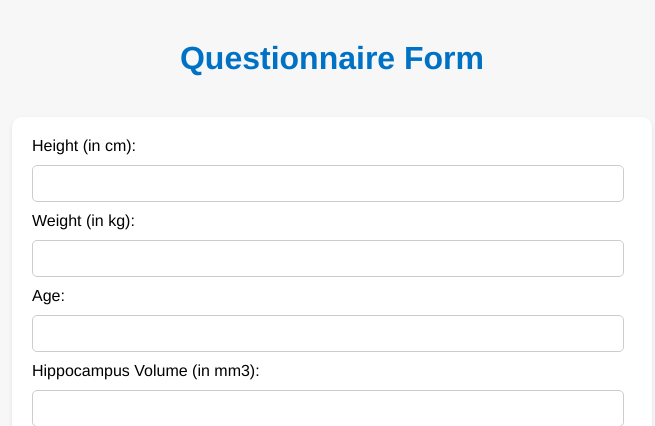
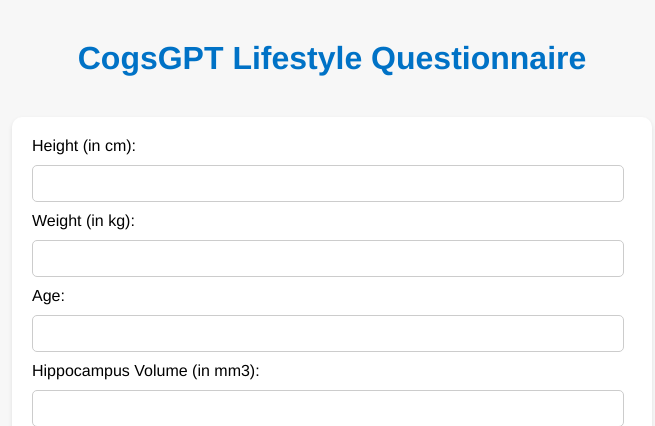
Before and after one commit to CarlosIUSalazar/CogsGPT, a Flask app: page / in a window 1280 px wide. Shown: the top 426 px of the page, without its empty margins (308-963 px from the left). Run offline with Flask 2, Linux system fonts and the light colour scheme.

Commit message:
added a header cogsGPT

```diff
--- a/templates/form.html
+++ b/templates/form.html
@@ -1,11 +1,11 @@
 <!DOCTYPE html>
 <html>
 <head>
-    <title>Questionnaire Form</title>
+    <title>CogsGPT</title>
     <link rel="stylesheet" type="text/css" href="{{ url_for('static', filename='style.css') }}">
 </head>
 <body>
-    <h1>Questionnaire Form</h1>
+    <h1>CogsGPT Lifestyle Questionnaire</h1>
     <form action="/submit" method="POST" onsubmit="showLoadingSpinner()">
         <label for="height">Height (in cm):</label>
         <input type="number" id="height" name="height" required><br>
--- a/templates/results.html
+++ b/templates/results.html
@@ -40,7 +40,7 @@
 	</style>
 </head>
 <body>
-	<h1>Lifestyle Advice</h1>
+	<h1>CogsGPT Lifestyle Advice</h1>
 	<div class="result-container">
 		{% for line in generated_text.split('\n') %}
 			{% if line.startswith('-') %}
```
